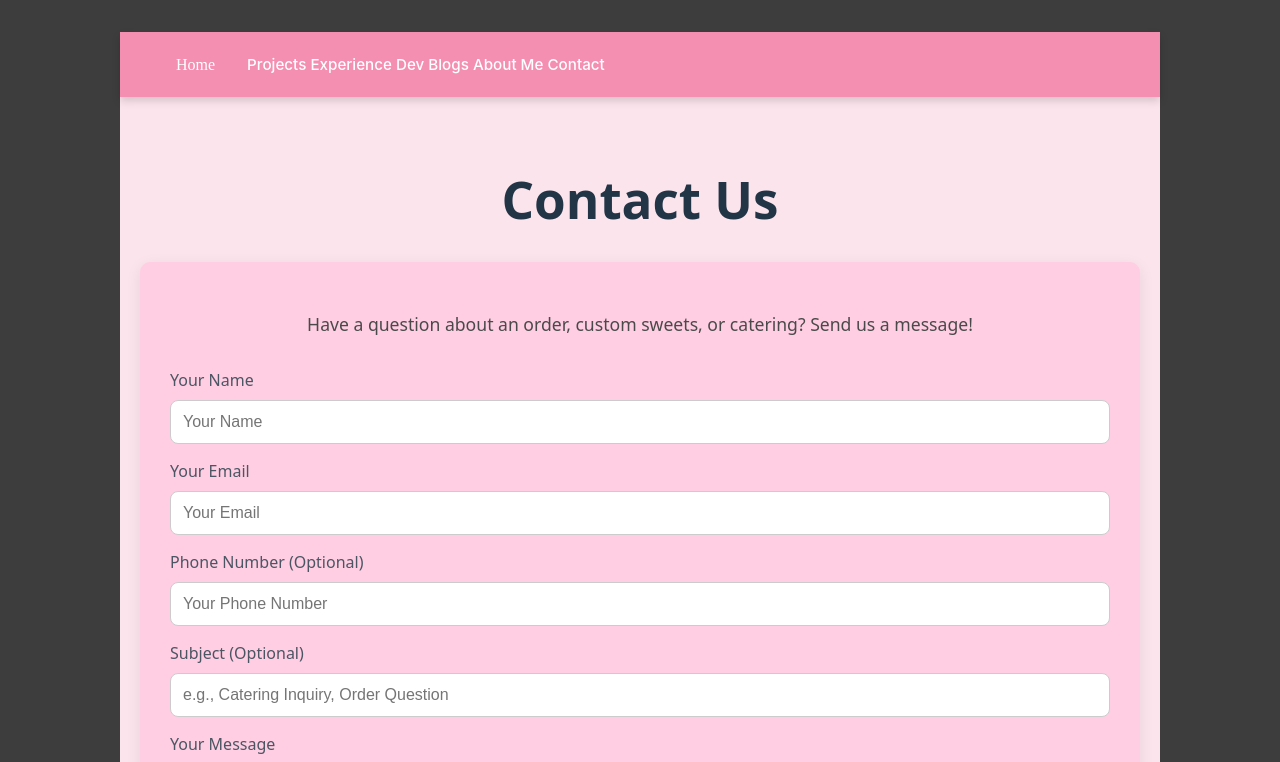
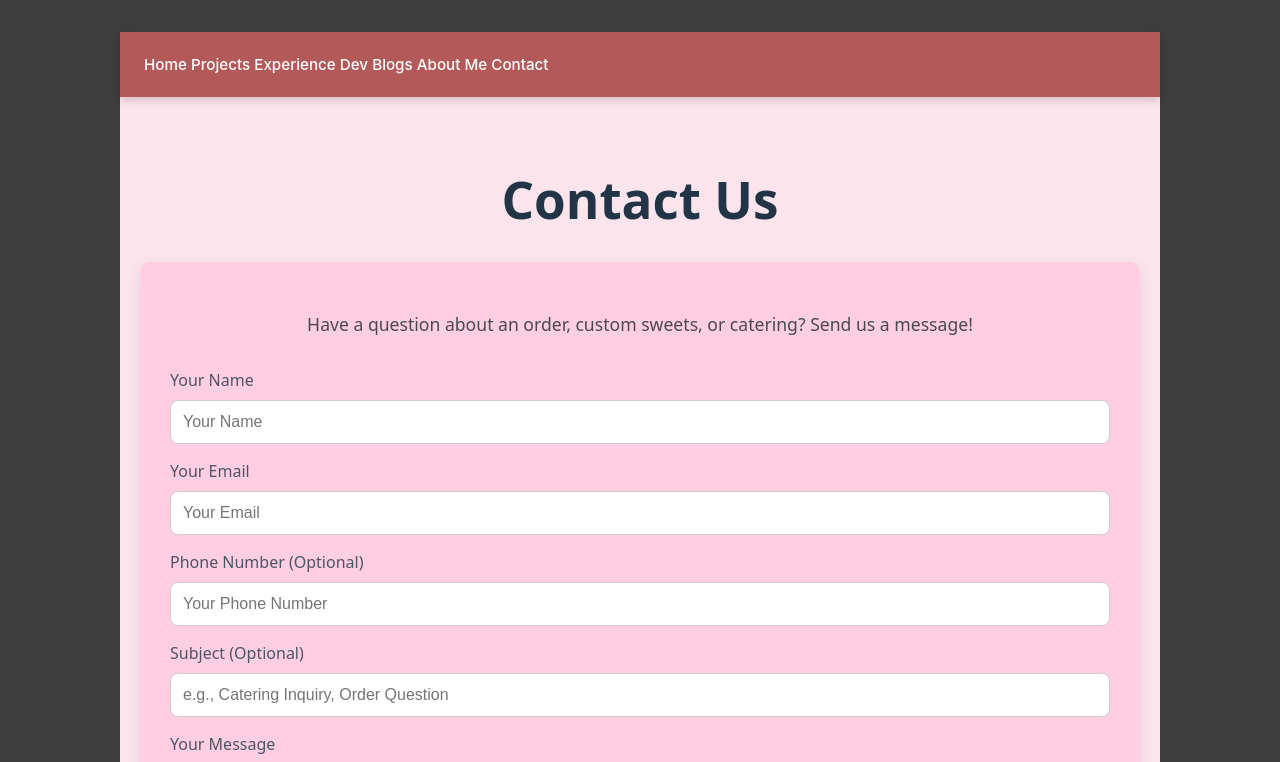
Before and after one commit to FernandoLpz0911/Personal-Webpage, a React (Vite) app in the folder PersonalWebpage/: page /Contact in a window 1280 px wide. Shown: the top 762 px of the page. Built offline with nearby package versions, Linux system fonts and the light colour scheme.

Commit message:
clearing unnecessary navbar code

```diff
--- a/PersonalWebpage/src/components/Navbar.jsx
+++ b/PersonalWebpage/src/components/Navbar.jsx
@@ -5,10 +5,10 @@ const Navbar = () => {
   return (
     <nav className="navbar">
       <div className="navbar-container">
-        <Link to="/" className="bakery-logo"> Home </Link>
 
         <div className="navbar-right-group">
           <div className="nav-links">
+            <Link to="/" className="nav-link"> Home </Link>
             <Link to="/Projects" className="nav-link"> Projects </Link>
             <Link to="/Experience" className="nav-link"> Experience </Link>
             <Link to="/DevBlogs" className="nav-link"> Dev Blogs </Link>
--- a/PersonalWebpage/src/components/cssfiles/navbar.css
+++ b/PersonalWebpage/src/components/cssfiles/navbar.css
@@ -1,6 +1,6 @@
 .navbar {
-    background-color: #F48FB1;
-    color: #FFFFFF;
+    background-color: #ff6a6a9c;
+    color: #ffffff;
     box-shadow: 0 4px 8px rgba(0, 0, 0, 0.15);
     height: 65px;
     display: flex;
@@ -41,29 +41,6 @@
     color: #F8F8F8;
 }
 
-.bakery-logo {
-    color: #FFFFFF;
-    text-decoration: none;
-    font-family: 'Lobster', cursive;
-    font-size: 1rem;
-    font-weight: normal;
-    position: static;
-    height:auto;
-    width: auto;
-    flex-shrink: 0;
-    margin-right: 30px;
-    transition: color 0.2s ease;
-}
-
-.bakery-image {
-    height: 55px;
-    width: auto;
-}
-
-.bakery-logo:hover {
-    color: #F8F8F8;
-}
-
 .nav-right-group {
     display: flex;
     align-items: center;
@@ -81,10 +58,6 @@
     .nav-right-group,
     .nav-links-desktop {
         display: none;
-    }
-
-    .bakery-logo {
-        margin-right: auto;
     }
 
     /* Styles for the hamburger menu button */
@@ -159,11 +132,6 @@
         gap: 32px;
     }
 
-    .bakery-logo {
-        flex-shrink: 0;
-        margin: 0 32px;
-    }
-
     /* Hide mobile menu on desktop */
     .menu-toggle, .mobile-nav-links {
       display: none;
```
